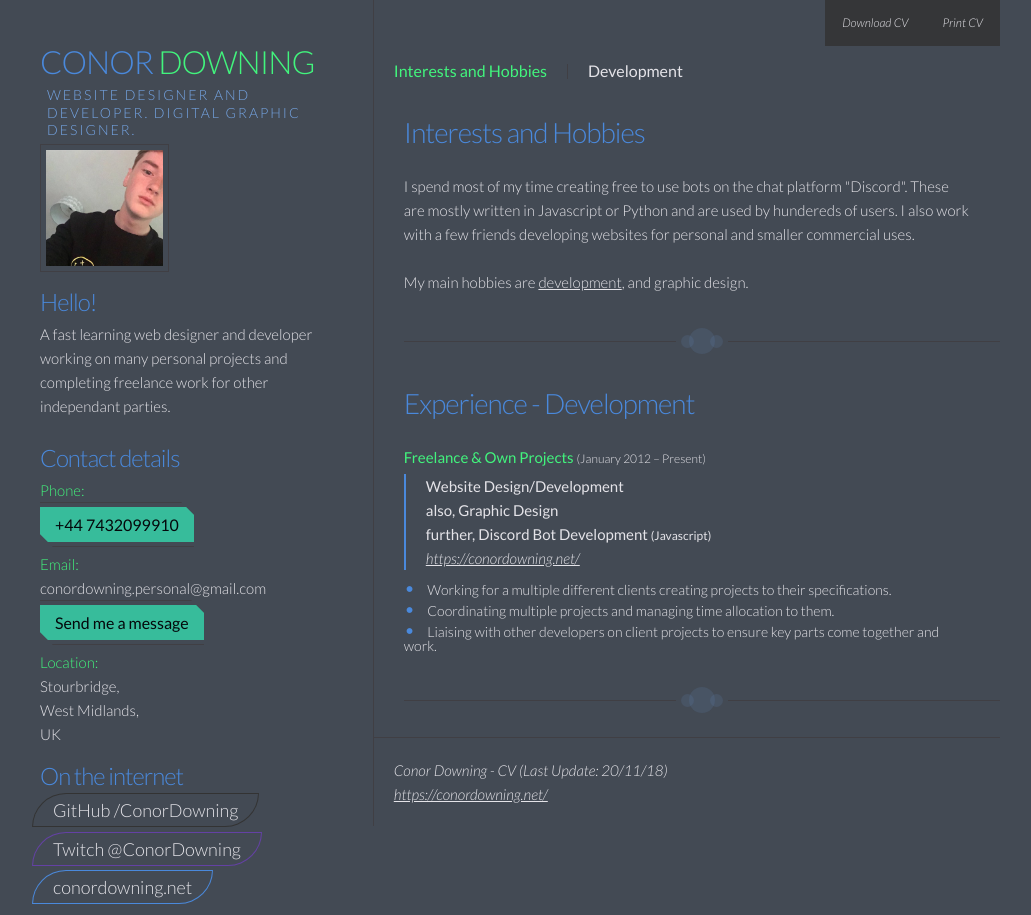
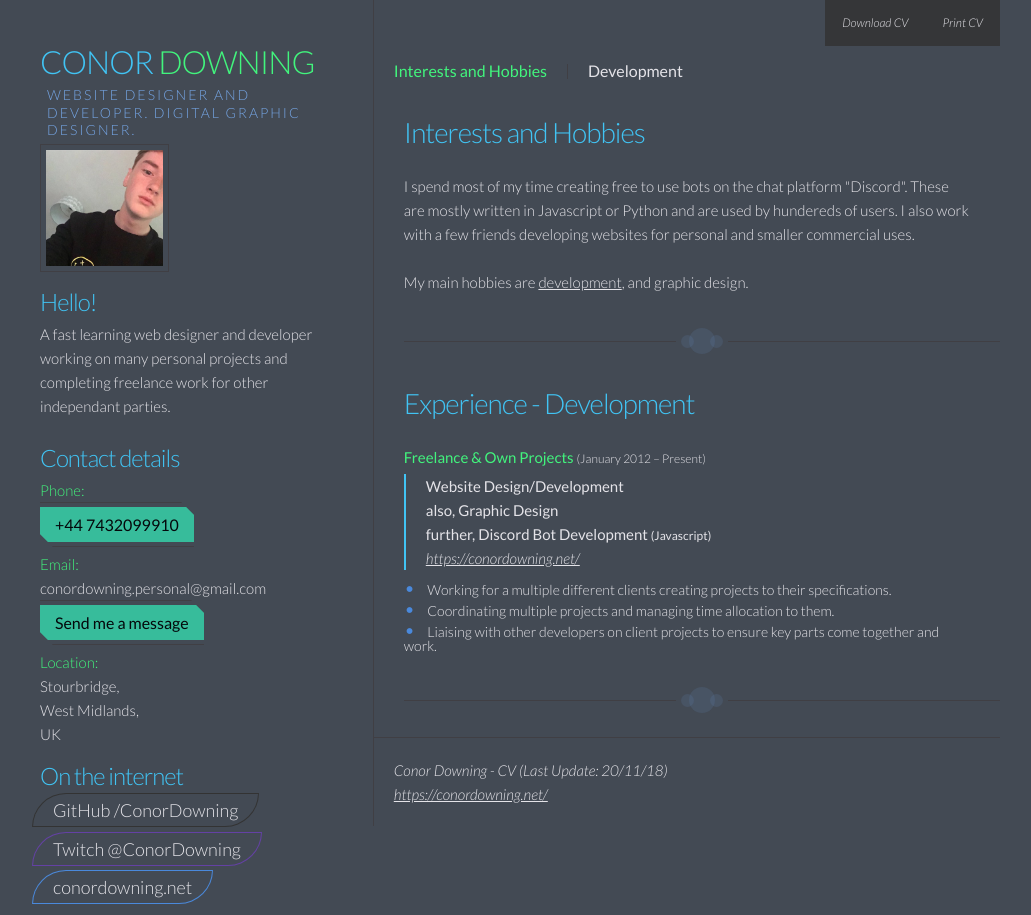
Before and after one commit to ConorDowning/cv, a plain HTML site: page index.html in a window 1280 px wide. Shown: the top 915 px of the page, without its empty margins (120-1151 px from the left). Drawn offline with Linux system fonts and the light colour scheme.

Commit message:
Update styles.css

```diff
--- a/styles.css
+++ b/styles.css
@@ -896,7 +896,7 @@ body {
   margin: 0; }
 
 h1, h2, h3, h4 {
-  color: #4a89dc;
+  color: #41c4f4;
   font-family: 'Lato', Helvetica, sans-serif;
   font-weight: 300; }
 
@@ -917,7 +917,7 @@ h4 {
   font-weight: 400; }
 
 blockquote {
-  border-left: 2px solid #4a89dc;
+  border-left: 2px solid #41c4f4;
   font-style: italic;
   margin: 10px 0;
   padding-left: 20px; }
```
